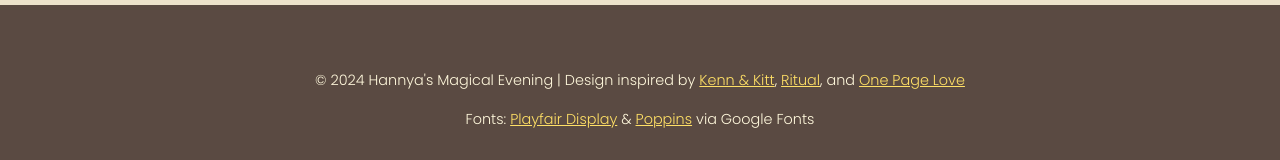
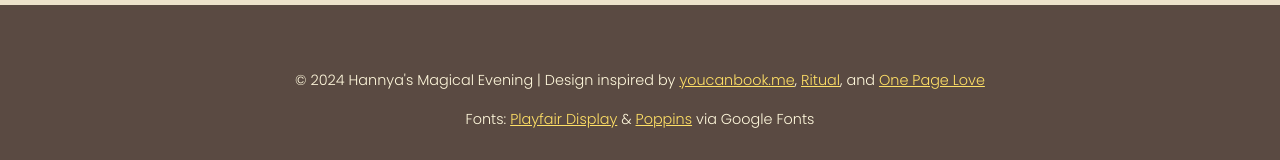
Before and after one commit to NyeinSuThwe/project3, a plain HTML site: page about.html in a window 1280 px wide. Shown: the part 1015-1175 px from the top of the page. Drawn offline with nearby package versions, Linux system fonts and the light colour scheme.

Commit message:
Update about.html

```diff
--- a/about.html
+++ b/about.html
@@ -61,7 +61,7 @@
 
     <!-- Footer -->
   <footer>
-    <p>&copy; 2024 Hannya's Magical Evening | Design inspired by <a href="https://kennkitt.com" target="_blank">Kenn & Kitt</a>, <a href="https://ritual.com" target="_blank">Ritual</a>, and <a href="https://onepagelove.com/tag/whimsical" target="_blank">One Page Love</a></p>
+    <p>&copy; 2024 Hannya's Magical Evening | Design inspired by <a href="https://youcanbook.me/" target="_blank">youcanbook.me</a>, <a href="https://ritual.com" target="_blank">Ritual</a>, and <a href="https://onepagelove.com/tag/whimsical" target="_blank">One Page Love</a></p>
     <p>Fonts: <a href="https://fonts.google.com/specimen/Playfair+Display" target="_blank">Playfair Display</a> & <a href="https://fonts.google.com/specimen/Poppins" target="_blank">Poppins</a> via Google Fonts</p>
   </footer>
 
```
